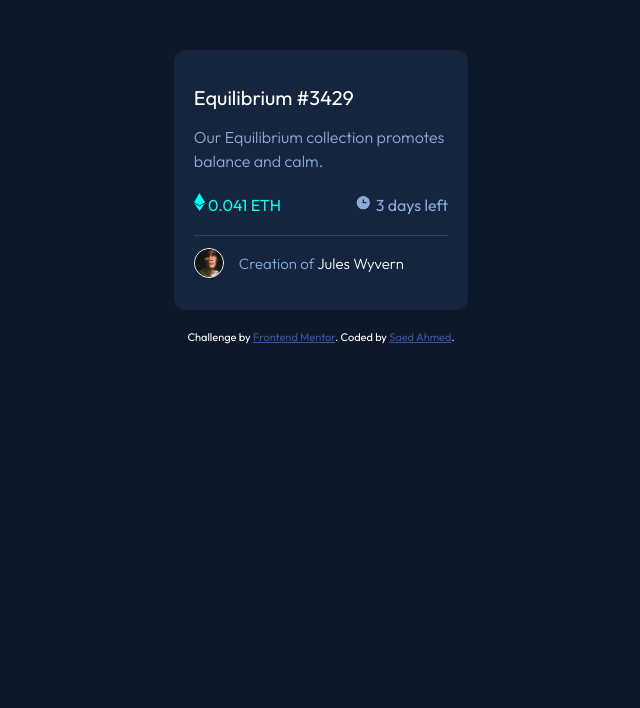
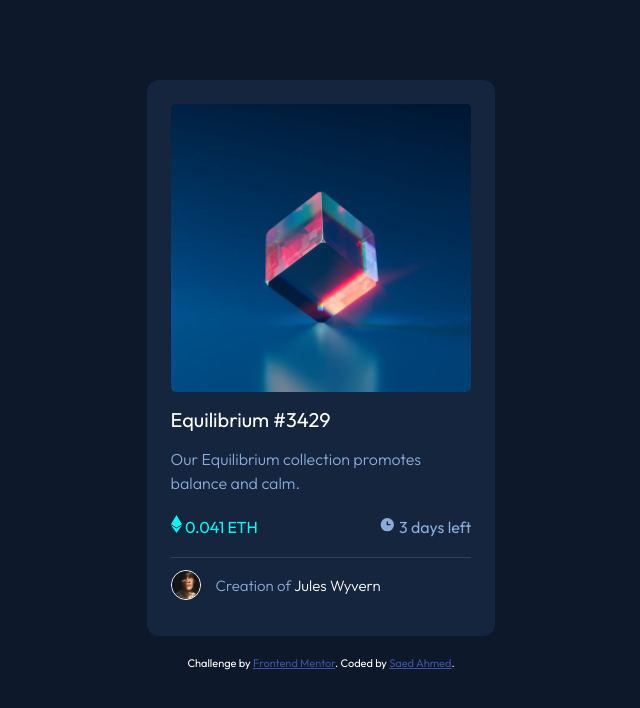
Before and after one commit to brosaed/nft-preview-card-component-main, a plain HTML site: page index.html in a window 1280 px wide. Shown: the whole page, without its empty margins (319-959 px from the left). Drawn offline with Linux system fonts and the light colour scheme.

Commit message:
update the file

```diff
--- a/css/style.css
+++ b/css/style.css
@@ -15,13 +15,16 @@
     --Very-dark-blue-card-BG: hsl(216, 50%, 16%);
     --Very-dark-blue-line: hsl(215, 32%, 27%);
     --White: hsl(0, 0%, 100%);
+    --main-font: "Outfit", sans-serif;
+
 }
 
 body {
-    font-family: 'Outfit', sans-serif;
+    font-family: var(--main-font);
     font-size: 18px;
     background-color: var(--Very-dark-blue-main-BG);
     color: var(--White);
+
 }
 
 h1 {
@@ -43,14 +46,61 @@ h1 {
 
 .card {
     background-color:var(--Very-dark-blue-card-BG) ;
-    width: 23%;
+    width: 80%;
+    max-width: 21.8rem;
     display: flex;
     flex-direction: column;
-    margin: auto;
-    padding: 20px;
+    margin: 0 auto;
     border-radius: 12px;
-    margin-top: 50px;
+    margin-top: 5rem;
     margin-bottom: 20px;
+}
+
+.nft-container {
+    padding: 1.5rem;
+    border-radius: 10px;
+    background-color: var(--card-background);
+}
+
+
+.container-image {
+    position: relative;
+    cursor: pointer;
+    width: 100%;
+    max-width: 18.75rem;
+    height: auto;
+    border-radius: 5px;
+    overflow: hidden;
+}
+
+.main-image {
+    background-image: url("/images/image-equilibrium.jpg");
+    background-repeat: no-repeat;
+    background-position: center center;
+    background-size: cover;
+    height: 100%;
+    min-height: 18rem;
+    width: 100%;
+
+}
+
+  .color-image {
+    position: absolute;
+    top: 0;
+    width: 100%;
+    min-height: 18rem;
+    height: auto;
+    background-image: none;
+}
+
+.color-image:hover {
+    background-image: url("/images/icon-view.svg");
+    background-color: var(--Cyan);
+    background-repeat: no-repeat;
+    background-position: 50% 50%;
+    background-size: 20% 20%;
+    opacity: 0.5;
+    transition: background-color ease-in-out 0.3s;
 }
 
 .card p {
@@ -75,7 +125,6 @@ h1 {
 
     font-size: 16px;
     font-weight: 400;
-
 
 }
 
@@ -155,7 +204,7 @@ span {
     opacity: 1;
 }
 
-@media screen and (max-width:375px) {
+/* @media screen and (max-width:375px) {
 
     .card {
         width: 85%;
@@ -170,4 +219,11 @@ span {
 
     }
 
-}
+} */
+
+@media screen and (max-width: 600px) {
+    /**Container **/
+    .main-container {
+      margin-top: 3.75rem;
+    }
+  }
```
